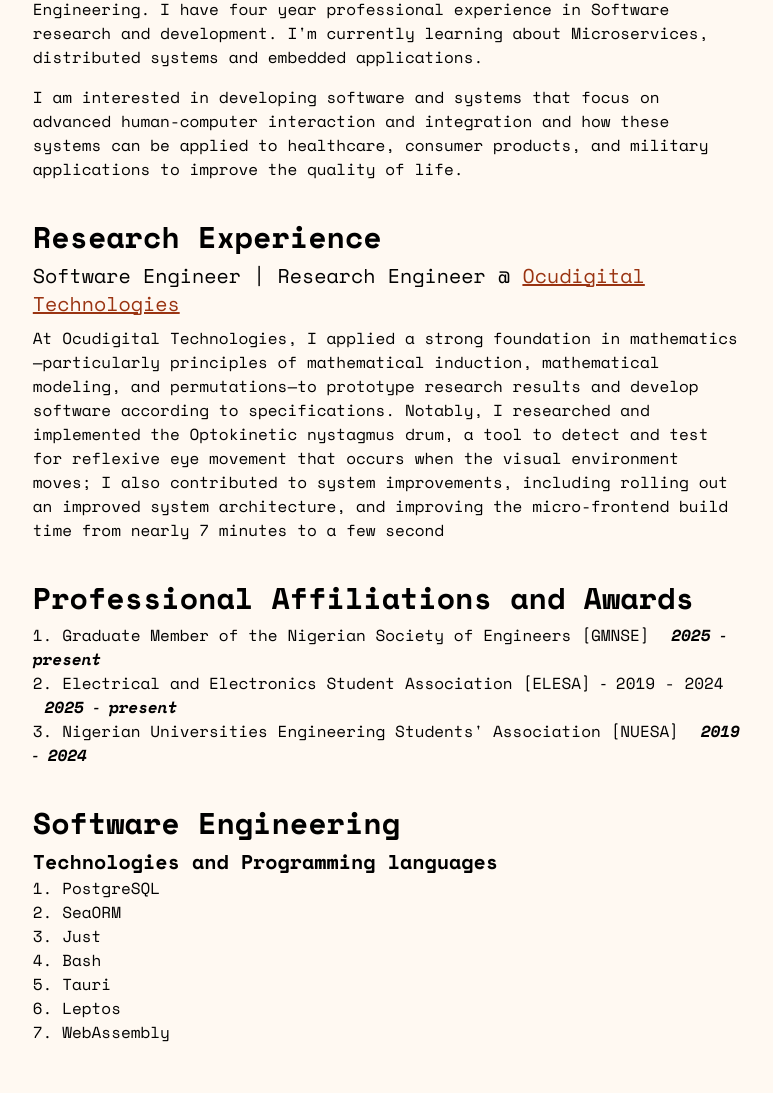
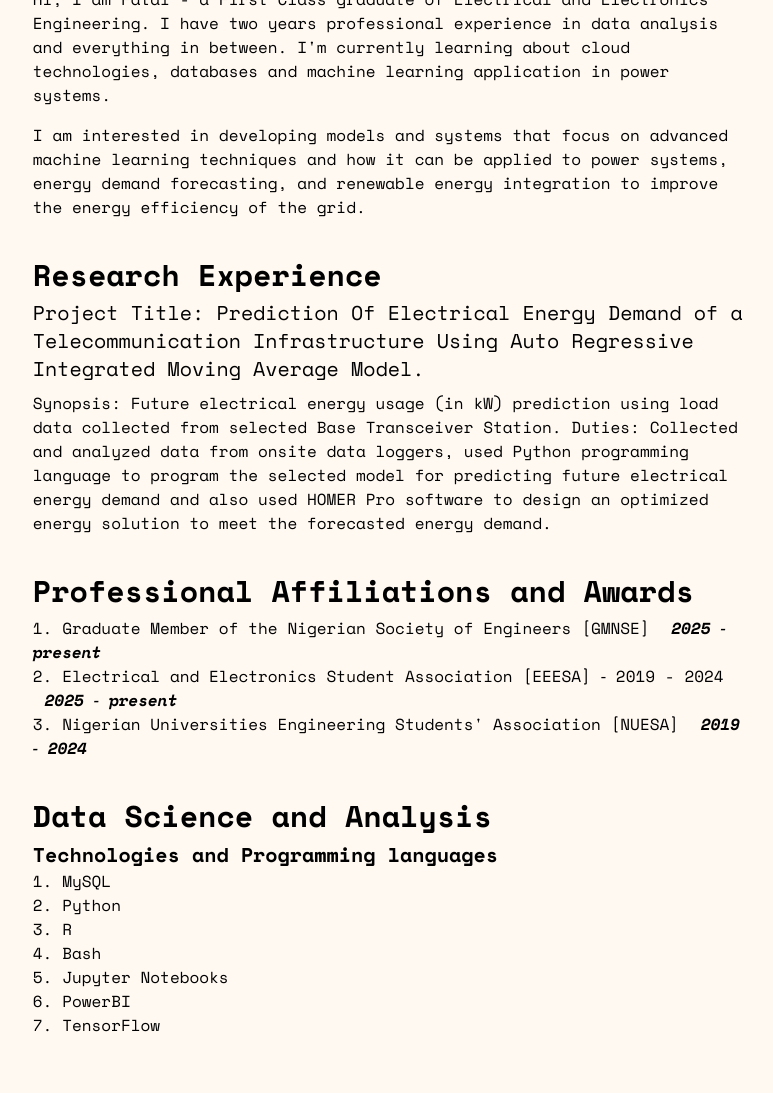
Before and after one commit to kazeemfatai26/fatai.github.io, a plain HTML site: page index.html in a window 1280 px wide. Shown: the part 644-1737 px from the top of the page, without its empty margins (252-1025 px from the left). Drawn offline with nearby package versions, Linux system fonts and the light colour scheme.

Commit message:
first update on portfolio

```diff
--- a/index.html
+++ b/index.html
@@ -14,35 +14,35 @@
     href="https://fonts.googleapis.com/css2?family=Lato:ital,wght@0,100;0,300;0,400;0,700;0,900;1,100;1,300;1,400;1,700;1,900&family=Open+Sans:ital,wght@0,300..800;1,300..800&family=Poppins:ital,wght@0,100;0,200;0,300;0,400;0,500;0,600;0,700;0,800;0,900;1,100;1,200;1,300;1,400;1,500;1,600;1,700;1,800;1,900&family=Roboto:ital,wght@0,100;0,300;0,400;0,500;0,700;0,900;1,100;1,300;1,400;1,500;1,700;1,900&family=Space+Mono:ital,wght@0,400;0,700;1,400;1,700&display=swap"
     rel="stylesheet">
   <link rel="stylesheet" href="/assets/styles/main.css">
-  <title>Adeoye Adefemi</title>
+  <title>Fatai Kazeem</title>
 </head>
 
 <body>
   <header>
     <nav class="flex justify-between items-center border-b pb-8">
-      <a href="/"> Adeoye Adefemi</a>
+      <a href="/"> Fatai Kazeem</a>
       <ul class="flex sm: mt-2 items-start gap-x-3">
         <li><a href="#about">About</a></li>
-        <li><a href="https://drive.google.com/drive/folders/1QYoo9FheBcpr7x-ppgLkJSXkl1_xqAT6?usp=drive_link">Resume</a></li>
-        <li class=""><a href="https://medium.com/@adefemiadeoye">Blog</a></li>
+        <li><a href="https://drive.google.com/file/d/14uzzBT0C2tEGo_zN2hl_mFCBdSnnO83q/view?usp=sharing">Resume</a></li>
+        <li class=""><a href="https://medium.com/@fataikazeem2001">Blog</a></li>
       </ul>
     </nav>
   </header>
   <main>
     <section class="sm:flex pb-4 border-b gap-x-8 items-center justify-center ">
       <div>
-        <h1 class="font-medium text-[24px] ">Adeoye Adefemi</h1>
-        <p><span class="font-semibold pr-2 leading-loose">Email:</span> <span>adefemiadeoye [at] yahoo [dot] com</span>
+        <h1 class="font-medium text-[24px] ">Fatai Kazeem</h1>
+        <p><span class="font-semibold pr-2 leading-loose">Email:</span> <span>fataikazeem2001 [at] gmail [dot] com</span>
         </p>
         <ul class="flex gap-x-3 mt-2">
-          <li class="link"><a href="https://github.com/opeolluwa">GitHub</a></li>
-          <li class="link"><a href="https://www.linkedin.com/in/adefemi-adeoye/">LinkedIn</a></li>
-          <li class="link"><a href="https://x.com/_opeollluwa">Twitter</a></li>
+          <li class="link"><a href="https://github.com/kazeemfatai26">GitHub</a></li>
+          <li class="link"><a href="https://www.linkedin.com/in/fataikazeem/">LinkedIn</a></li>
+          <li class="link"><a href="https://x.com/fatai_ct">Twitter</a></li>
 
         </ul>
       </div>
       <div>
-        <img class="object-contain shadow w-[300px] h-50 rounded-xl" src="/assets/adeoye.jpeg"
+        <img class="object-contain shadow w-[300px] h-50 rounded-xl" src="/assets/fatai.jpg"
           style="clip-path: circle(50% at 50% 50%);">
       </div>
     </section>
@@ -50,16 +50,14 @@
     <section id="about">
       <h2 class="section-title">About</h2>
       <p class="">
-        Hi, I'm Adeoye. I hold a bachelor's degree in Electrical and Electronics Engineering. I have four year
-        professional experience in Software research and development.
-        I'm currently learning about Microservices, distributed systems and embedded applications.
+        Hi, I am Fatai - a First Class graduate of Electrical and Electronics Engineering. I have two years
+        professional experience in data analysis and everything in between.
+        I'm currently learning about cloud technologies, databases and machine learning application in power systems.
       </p>
       <p class="mt-4 section-content">
-        I am interested in developing software and systems that focus on advanced human-computer interaction and
-        integration and
-        how these systems can be applied to healthcare, consumer products, and military applications to improve the
-        quality of
-        life.
+        I am interested in developing models and systems that focus on advanced machine learning techniques and
+        how it can be applied to power systems, energy demand forecasting, and renewable energy integration to improve the
+        energy efficiency of the grid.
       </p>
     </section>
 
@@ -67,18 +65,15 @@
     <section>
       <h2 class="section-title">Research Experience</h2>
       <dl class="mb-2 list-decimal list-inside font-bold text-xl leading-1">
-        <dt>Software Engineer | Research Engineer @ <a href="#" class="link">Ocudigital Technologies</a> </dt>
+        <dt>Project Title: Prediction Of Electrical Energy Demand of a Telecommunication
+          Infrastructure Using Auto Regressive Integrated Moving Average Model. </dt>
       </dl>
       <dd>
-        At Ocudigital Technologies, I applied a strong foundation in mathematics—particularly principles of mathematical
-        induction, mathematical modeling, and permutations—to prototype research results and develop software according
-        to
-        specifications. Notably, I researched and implemented the Optokinetic nystagmus drum, a tool to detect and test
-        for
-        reflexive eye movement that occurs when the visual environment moves; I also contributed to system improvements,
-        including rolling out an improved system architecture, and improving the micro-frontend build time from nearly 7
-        minutes
-        to a few second
+        Synopsis: Future electrical energy usage (in kW) prediction using load data collected from selected Base Transceiver Station.
+        Duties: Collected and analyzed data from onsite data loggers, used Python
+        programming language to program the selected model for predicting future
+        electrical energy demand and also used HOMER Pro software to design an
+        optimized energy solution to meet the forecasted energy demand.
       </dd>
 
       <dl class="mb-2 hidden  mt-6 list-decimal list-inside font-bold text-xl leading-1">
@@ -97,7 +92,7 @@
       <ol class="list-decimal list-inside">
         <li>Graduate Member of the Nigerian Society of Engineers [GMNSE] <span class="date">2025 &dash; present</span>
         </li>
-        <li> Electrical and Electronics Student Association [ELESA] &dash; 2019 - 2024 <span class="date">2025 &dash;
+        <li> Electrical and Electronics Student Association [EEESA] &dash; 2019 - 2024 <span class="date">2025 &dash;
             present</span>
         </li>
         <li>Nigerian Universities Engineering Students' Association [NUESA] <span class="date">2019 &dash; 2024 </span>
@@ -105,20 +100,20 @@
       </ol>
     </section>
     <section>
-      <h2 class="section-title">Software Engineering</h2>
+      <h2 class="section-title">Data Science and Analysis</h2>
       <div class="project">
         <h3 class="project-title">
           Technologies and Programming languages
         </h3>
 
         <ol class="gap-6 list-decimal list-inside">
-          <li>PostgreSQL</li>
-          <li>SeaORM</li>
-          <li>Just</li>
+          <li>MySQL</li>
+          <li>Python</li>
+          <li>R</li>
           <li>Bash</li>
-          <li>Tauri</li>
-          <li>Leptos</li>
-          <li>WebAssembly</li>
+          <li>Jupyter Notebooks</li>
+          <li>PowerBI</li>
+          <li>TensorFlow</li>
         </ol>
 
     </section>
```
Also changed, not shown: assets/adeoye.jpeg (deleted), assets/fatai.jpg (added), 1 other file.
